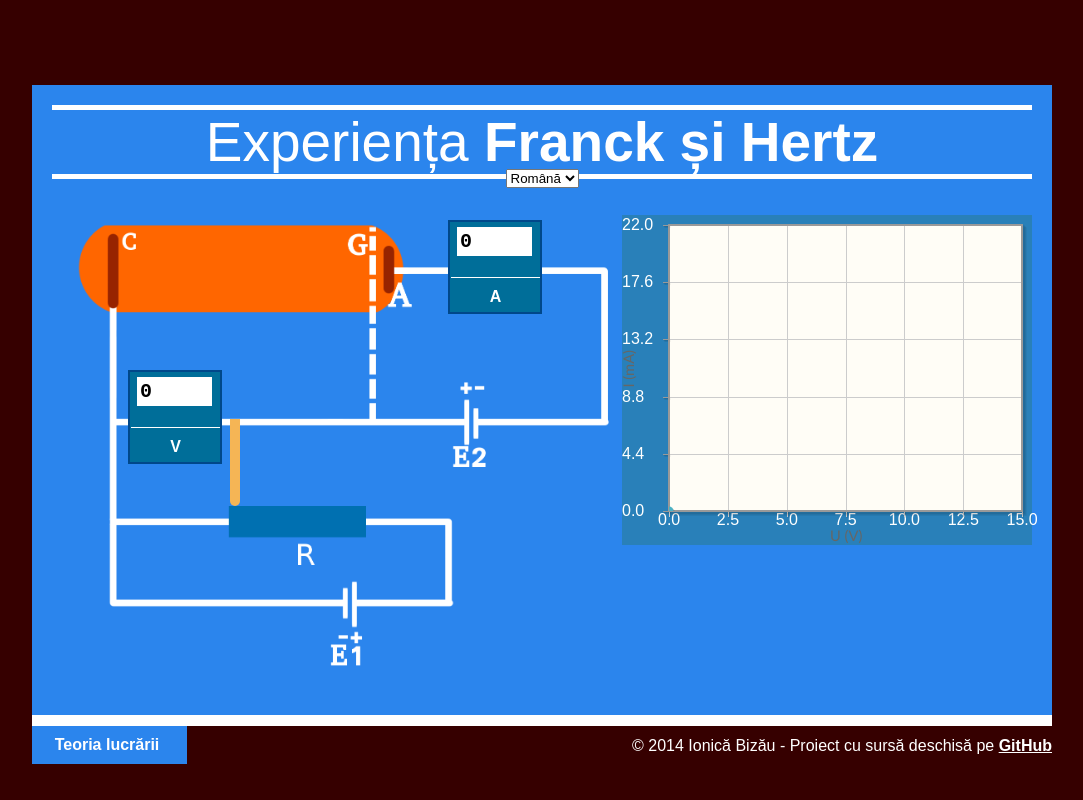
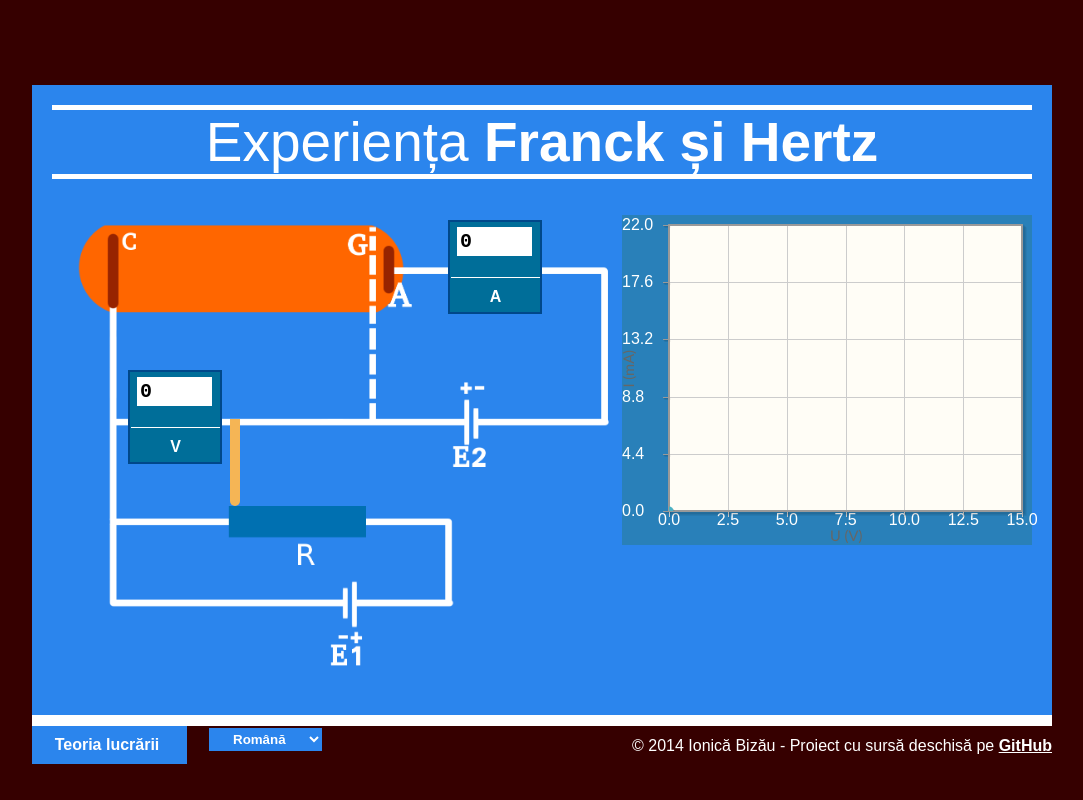
Before and after one commit to IonicaBizau/Franck-and-Hertz-Experiment, a plain HTML site: page index.html in a window 1280 px wide. Shown: the whole page, without its empty margins (93-1176 px from the left). Drawn offline with Linux system fonts and the light colour scheme.

Commit message:
Language select style change;

```diff
--- a/css/style.css
+++ b/css/style.css
@@ -12,6 +12,21 @@ body {
     -moz-user-select: moz-none;
     -ms-user-select: none;
     user-select: none;
+}
+
+select {
+    padding: 3px 20px;
+    border: none;
+    outline: none;
+    color: white;
+    font-weight: bold;
+    background: #2B85ED;
+}
+
+select.language {
+    position: absolute;
+    bottom: -36px;
+    left: 177px;
 }
 
 a {
```
